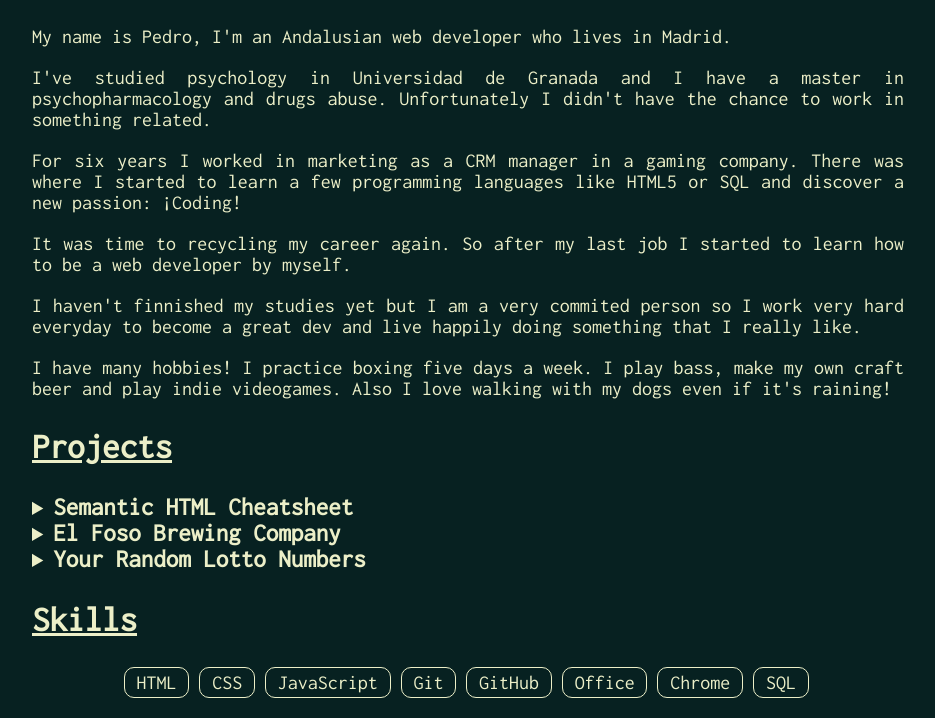
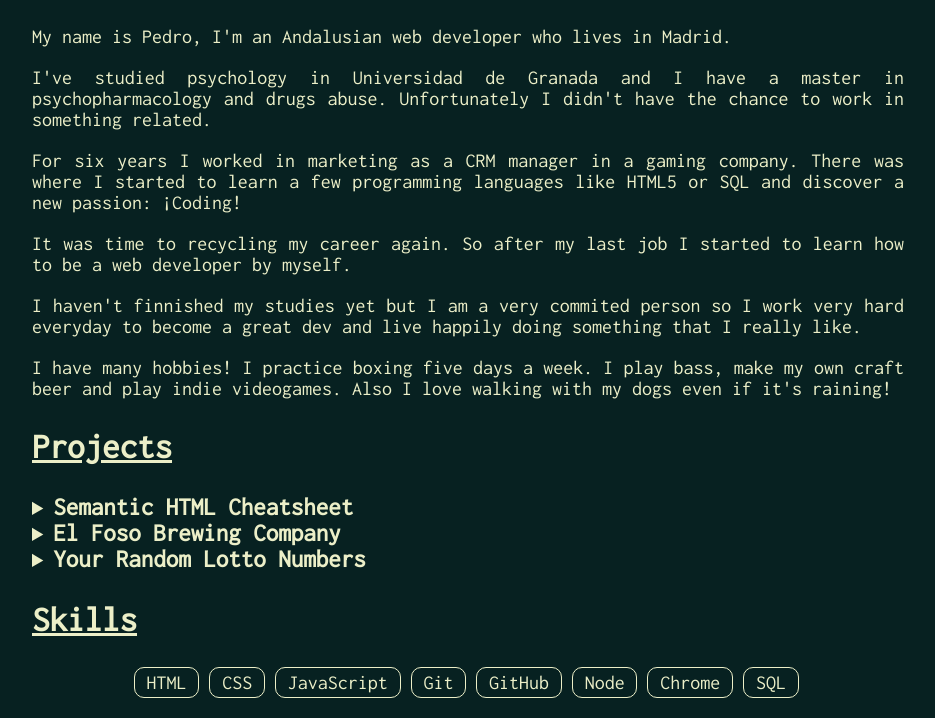
Before and after one commit to Pitnaut/pitnaut.github.io, a plain HTML site: page portfolio/index.html in a window 1280 px wide. Shown: the part 435-1153 px from the top of the page, without its empty margins (172-1107 px from the left). Drawn offline with Linux system fonts and the light colour scheme.

Commit message:
Update index.html

```diff
--- a/portfolio/index.html
+++ b/portfolio/index.html
@@ -66,7 +66,7 @@
                 <li>JavaScript</li>
                 <li>Git</li>
                 <li>GitHub</li>
-                <li>Office</li>
+                <li>Node</li>
                 <li>Chrome</li>
                 <li>SQL</li>
             </ul>
```
